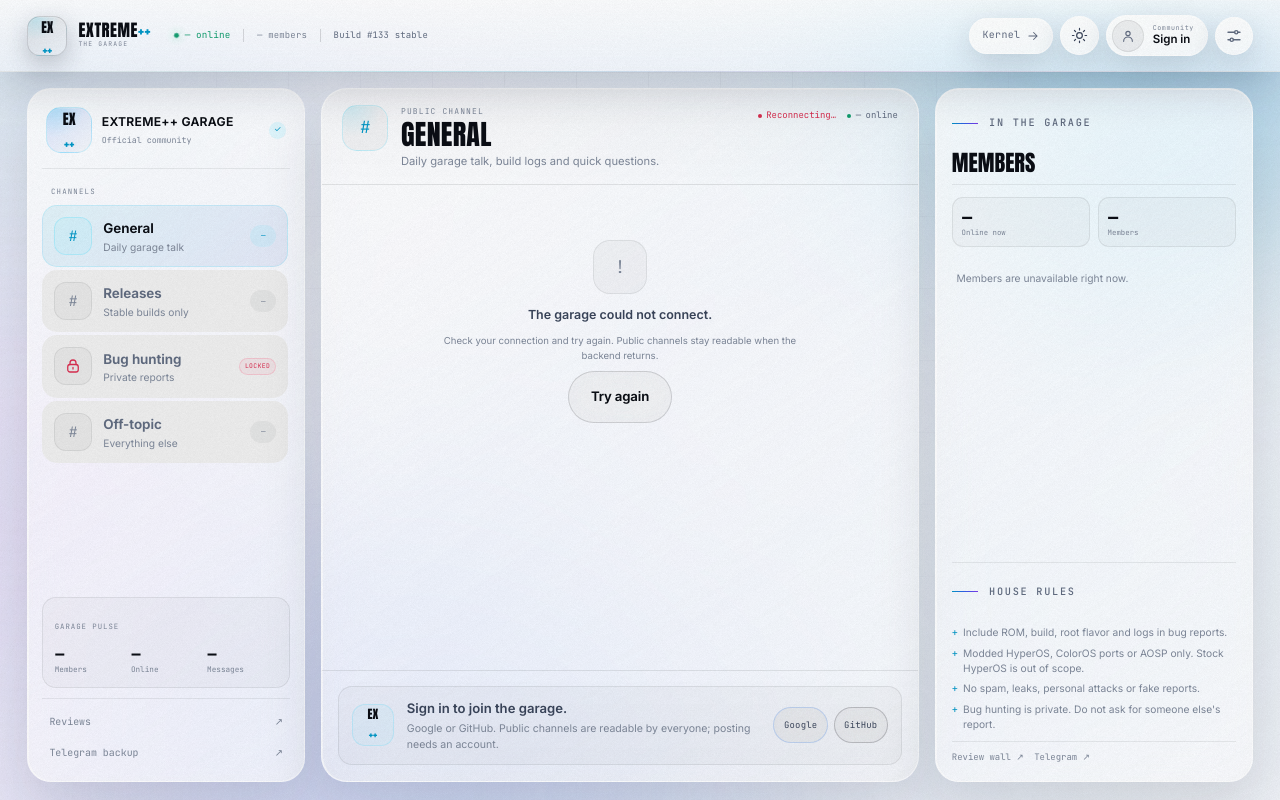
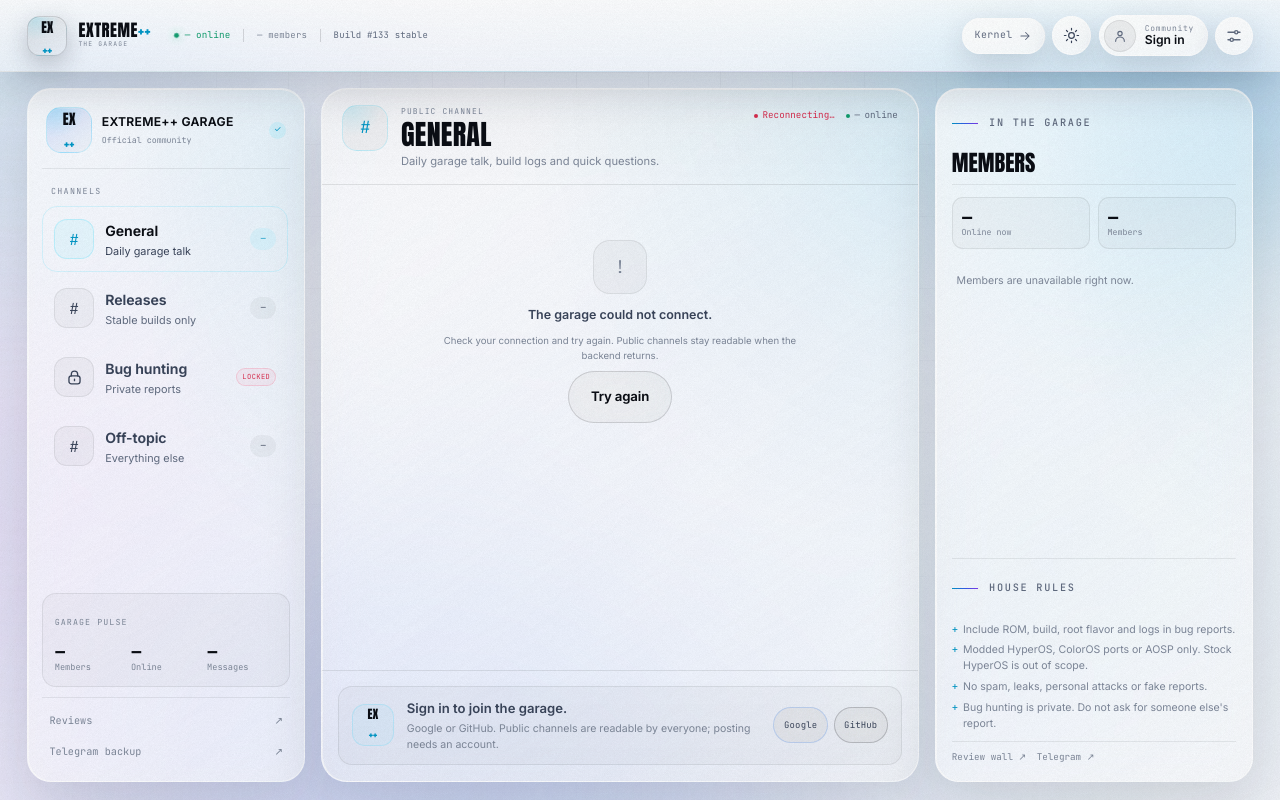
Before and after one commit to PandeyJI-9/Extreme-plus-Web, a plain HTML site: page community.html in a window 1280 px wide. Drawn offline with Linux system fonts and the light colour scheme; no server answers.

Commit message:
Fix community rail contrast and scale labels

```diff
--- a/assets/css/glass-v2.css
+++ b/assets/css/glass-v2.css
@@ -71,18 +71,18 @@ body::after {
 }
 
 html[data-theme="light"] body::before {
-  opacity: 0.5;
+  opacity: 0.62;
   background:
-    radial-gradient(34% 38% at 18% 22%, rgba(0, 151, 199, 0.13), transparent 66%),
-    radial-gradient(30% 34% at 82% 18%, rgba(124, 58, 237, 0.1), transparent 68%),
-    radial-gradient(34% 36% at 54% 84%, rgba(47, 95, 232, 0.1), transparent 70%);
+    radial-gradient(34% 38% at 18% 22%, rgba(0, 151, 199, 0.16), transparent 66%),
+    radial-gradient(30% 34% at 82% 18%, rgba(124, 58, 237, 0.12), transparent 68%),
+    radial-gradient(34% 36% at 54% 84%, rgba(47, 95, 232, 0.12), transparent 70%);
 }
 
 html[data-theme="light"] body::after {
-  opacity: 0.35;
+  opacity: 0.42;
   background:
-    radial-gradient(28% 32% at 72% 62%, rgba(0, 151, 199, 0.08), transparent 70%),
-    radial-gradient(24% 28% at 28% 28%, rgba(124, 58, 237, 0.07), transparent 72%);
+    radial-gradient(28% 32% at 72% 62%, rgba(0, 151, 199, 0.1), transparent 70%),
+    radial-gradient(24% 28% at 28% 28%, rgba(124, 58, 237, 0.09), transparent 72%);
 }
 
 /* ---------- global glass tiers ---------- */
@@ -215,8 +215,9 @@ html[data-theme="light"] body::after {
 html[data-theme="light"] .glass-surface {
   border-color: rgba(255, 255, 255, 0.72);
   background:
-    linear-gradient(145deg, rgba(255, 255, 255, 0.72), rgba(255, 255, 255, 0.38) 45%, rgba(255, 255, 255, 0.55)),
-    linear-gradient(155deg, rgba(255, 255, 255, 0.55), rgba(247, 249, 253, 0.38));
+    radial-gradient(120% 120% at 100% 0%, rgba(0, 151, 199, 0.07), transparent 56%),
+    linear-gradient(145deg, rgba(255, 255, 255, 0.66), rgba(255, 255, 255, 0.34) 45%, rgba(255, 255, 255, 0.5)),
+    linear-gradient(155deg, rgba(255, 255, 255, 0.5), rgba(247, 249, 253, 0.32));
   box-shadow:
     inset 0 1px 0 rgba(255, 255, 255, 0.95),
     inset 1px 0 0 rgba(255, 255, 255, 0.7),
@@ -410,29 +411,31 @@ html[data-theme="light"] .dock-lens {
 }
 
 .community-page .community-account-copy small {
-  font-size: 0.42rem;
+  font-size: 0.5rem;
 }
 
 .community-page .community-account-copy strong {
   max-width: 132px;
-  font-size: 0.72rem;
+  font-size: 0.76rem;
 }
 
 .community-page .community-mobile-tabs {
-  height: 60px;
+  height: 62px;
   gap: 0.45rem;
   padding: 0.5rem clamp(0.7rem, 3vw, 1.2rem);
 }
 
 .community-page .community-mobile-tab {
-  min-height: 40px;
-  padding: 0.42rem 0.8rem;
-  gap: 0.4rem;
-  font-size: 0.64rem;
+  min-height: 42px;
+  padding: 0.45rem 0.85rem;
+  gap: 0.42rem;
+  font-size: 0.68rem;
+  -webkit-appearance: none;
+  appearance: none;
 }
 
 .community-page .community-mobile-tab span {
-  font-size: 0.8rem;
+  font-size: 0.84rem;
 }
 
 .community-page .community-shell {
@@ -459,67 +462,86 @@ html[data-theme="light"] .dock-lens {
 }
 
 .community-page .rail-label {
-  font-size: 0.46rem;
+  font-size: 0.52rem;
 }
 
 .community-page .rail-channel {
-  min-height: 56px;
-  padding: 0.7rem 0.68rem;
+  min-height: 60px;
+  padding: 0.75rem 0.68rem;
   gap: 0.7rem;
   border-radius: 15px;
+  background: transparent;
+  color: var(--text-soft);
+  -webkit-appearance: none;
+  appearance: none;
+}
+
+.community-page .rail-channel:hover {
+  background: rgba(var(--ink-rgb), 0.05);
+}
+
+.community-page .rail-channel.is-active {
+  color: var(--text);
 }
 
 .community-page .rail-channel-icon {
-  width: 38px;
-  height: 38px;
-  border-radius: 12px;
-  font-size: 0.9rem;
+  width: 40px;
+  height: 40px;
+  border-radius: 13px;
+  color: var(--text-soft);
+  font-size: 0.95rem;
 }
 
 .community-page .rail-channel-icon svg {
-  width: 18px;
-  height: 18px;
+  width: 19px;
+  height: 19px;
 }
 
 .community-page .rail-channel-copy {
-  gap: 0.08rem;
+  gap: 0.1rem;
 }
 
 .community-page .rail-channel-copy strong {
-  font-size: 0.84rem;
+  font-size: 0.88rem;
   font-weight: 650;
 }
 
 .community-page .rail-channel-copy small {
-  font-size: 0.64rem;
+  color: var(--muted);
+  font-size: 0.68rem;
   line-height: 1.35;
+}
+
+.community-page .rail-channel.is-active .rail-channel-copy small {
+  color: var(--text-soft);
 }
 
 .community-page .rail-channel-count {
   min-width: 26px;
   height: 22px;
-  font-size: 0.48rem;
+  color: var(--text-soft);
+  font-size: 0.52rem;
 }
 
 .community-page .rail-lock {
-  font-size: 0.4rem;
+  font-size: 0.44rem;
   padding: 0.16rem 0.32rem;
 }
 
 .community-page .rail-pulse-label {
-  font-size: 0.46rem;
+  font-size: 0.52rem;
 }
 
 .community-page .rail-pulse-grid span {
-  font-size: 1.12rem;
+  font-size: 1.2rem;
 }
 
 .community-page .rail-pulse-grid small {
-  font-size: 0.48rem;
+  font-size: 0.54rem;
 }
 
 .community-page .rail-link {
-  font-size: 0.62rem;
+  font-size: 0.64rem;
 }
 
 .community-page .channel-kicker {
@@ -532,7 +554,7 @@ html[data-theme="light"] .dock-lens {
 
 .community-page .channel-header-meta {
   gap: 0.7rem;
-  font-size: 0.56rem;
+  font-size: 0.58rem;
 }
 
 .community-page .channel-members-btn {
@@ -547,19 +569,19 @@ html[data-theme="light"] .dock-lens {
 }
 
 .community-page .pinned-copy small {
-  font-size: 0.42rem;
+  font-size: 0.46rem;
 }
 
 .community-page .pinned-copy strong {
-  font-size: 0.72rem;
+  font-size: 0.76rem;
 }
 
 .community-page .pinned-copy span {
-  font-size: 0.58rem;
+  font-size: 0.62rem;
 }
 
 .community-page .pinned-link {
-  font-size: 0.52rem;
+  font-size: 0.56rem;
 }
 
 .community-page .garage-date {
@@ -567,37 +589,37 @@ html[data-theme="light"] .dock-lens {
 }
 
 .community-page .garage-author {
-  font-size: 0.84rem;
+  font-size: 0.88rem;
 }
 
 .community-page .garage-role {
-  font-size: 0.5rem;
+  font-size: 0.52rem;
 }
 
 .community-page .garage-time,
 .community-page .garage-own-tag {
+  font-size: 0.58rem;
+}
+
+.community-page .garage-message-body {
+  font-size: 0.96rem;
+}
+
+.community-page .garage-bubble-foot {
   font-size: 0.56rem;
 }
 
-.community-page .garage-message-body {
-  font-size: 0.94rem;
-}
-
-.community-page .garage-bubble-foot {
-  font-size: 0.54rem;
-}
-
 .community-page .garage-forwarded small {
-  font-size: 0.54rem;
+  font-size: 0.56rem;
 }
 
 .community-page .composer-shell textarea {
-  font-size: 0.9rem;
+  font-size: 0.94rem;
 }
 
 .community-page .composer-hint,
 .community-page .composer-note {
-  font-size: 0.54rem;
+  font-size: 0.56rem;
 }
 
 .community-page .composer-send {
@@ -614,36 +636,36 @@ html[data-theme="light"] .dock-lens {
 }
 
 .community-page .members-pulse small {
-  font-size: 0.46rem;
+  font-size: 0.52rem;
 }
 
 .community-page .members-empty {
-  font-size: 0.64rem;
+  font-size: 0.66rem;
 }
 
 .community-page .member-avatar {
-  width: 34px;
-  height: 34px;
+  width: 36px;
+  height: 36px;
 }
 
 .community-page .member-copy strong {
-  font-size: 0.72rem;
+  font-size: 0.76rem;
 }
 
 .community-page .member-copy small {
-  font-size: 0.54rem;
+  font-size: 0.56rem;
 }
 
 .community-page .member-badge {
-  font-size: 0.36rem;
+  font-size: 0.4rem;
 }
 
 .community-page .members-rules li {
-  font-size: 0.64rem;
+  font-size: 0.66rem;
 }
 
 .community-page .members-links a {
-  font-size: 0.56rem;
+  font-size: 0.58rem;
 }
 
 .community-page .auth-gate-copy strong {
@@ -677,7 +699,7 @@ html[data-theme="light"] .dock-lens {
 
 @media (max-width: 980px) {
   .community-page .community-shell {
-    height: calc(100dvh - 72px - 60px);
+    height: calc(100dvh - 72px - 62px);
   }
 
   .community-page .community-members {
@@ -687,7 +709,7 @@ html[data-theme="light"] .dock-lens {
 
 @media (max-width: 700px) {
   .community-page .community-shell {
-    height: calc(100dvh - 64px - 60px);
+    height: calc(100dvh - 64px - 62px);
   }
 
   .community-page .community-members {
@@ -695,11 +717,11 @@ html[data-theme="light"] .dock-lens {
   }
 
   .community-page .channel-header-meta {
-    font-size: 0.5rem;
+    font-size: 0.54rem;
   }
 
   .community-page .garage-message-body {
-    font-size: 0.9rem;
+    font-size: 0.92rem;
   }
 
   .community-page .composer-hint {
```
